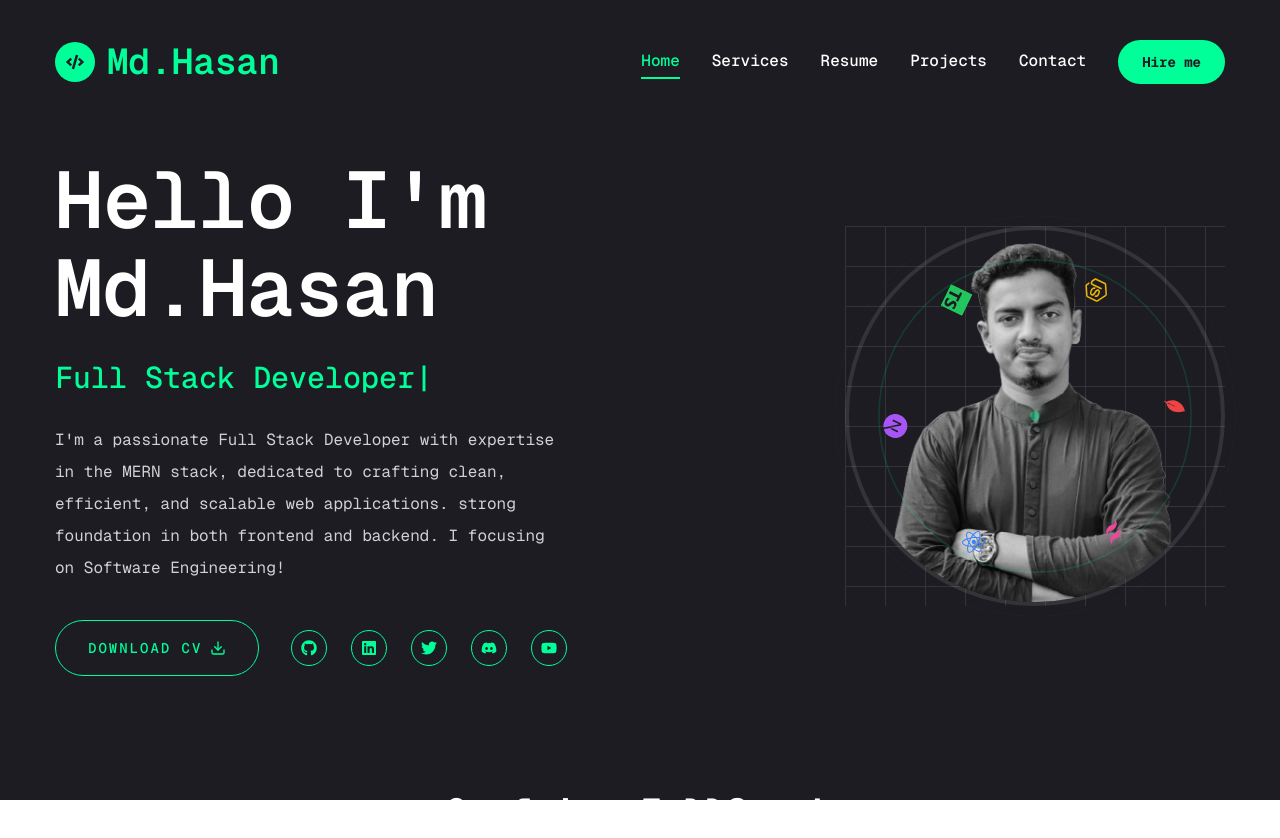
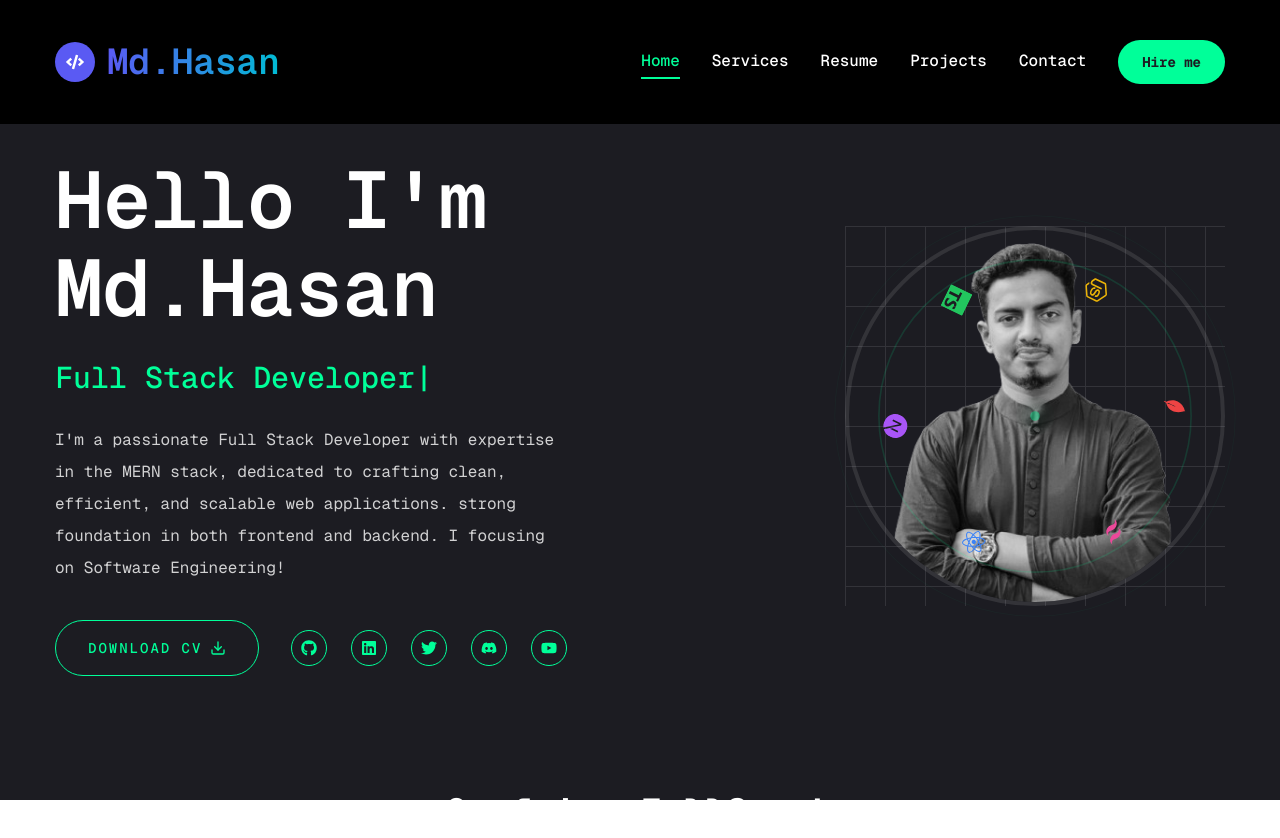
Before and after one commit to Hasan-Mahadi/My-Profile, a Next.js app: page / in a window 1280 px wide. Shown: the top 838 px of the page. Built offline with nearby package versions, Linux system fonts and the light colour scheme.

Commit message:
add and updated some ui design

```diff
--- a/src/components/Header.jsx
+++ b/src/components/Header.jsx
@@ -1,3 +1,51 @@
+// import Link from "next/link";
+// import { Button } from "./ui/button";
+// import Navbar from "./Navbar";
+// import MobileNav from "./MobileNav";
+// import { FaCode } from "react-icons/fa";
+
+// const Header = () => {
+//   return (
+//     <header className="py-8  xl:py-10 text-white  sticky top-0   ">
+//       <div className="container mx-auto  flex justify-between items-center ">
+//         {/* logo */}
+
+//         <Link href="/">
+
+//           <div className="flex items-center gap-3 ">
+//   <div className="w-10 h-10 rounded-full bg-accent flex items-center justify-center">
+//     <FaCode className="text-primary text-lg" />
+//   </div>
+
+//   <h1 className="text-4xl text-accent font-semibold flex items-center gap-2">
+//   Md.Hasan
+
+// </h1>
+
+// </div>
+//         </Link>
+
+//         {/* desktop Navbar & hire me button*/}
+
+//         <div className="hidden xl:flex items-center gap-8 ">
+//           <Navbar />
+//           <Link href="/contact">
+//             <Button className="font-bold">Hire me</Button>
+//           </Link>
+//         </div>
+
+//         {/* mobile Navbar */}
+
+//         <div className="xl:hidden">
+//           <MobileNav />
+//         </div>
+//       </div>
+//     </header>
+//   );
+// };
+
+// export default Header;
+
 import Link from "next/link";
 import { Button } from "./ui/button";
 import Navbar from "./Navbar";
@@ -6,32 +54,23 @@ import { FaCode } from "react-icons/fa";
 
 const Header = () => {
   return (
-    <header className="py-8  xl:py-10 text-white  sticky top-0   ">
-      <div className="container mx-auto  flex justify-between items-center ">
+    <header className="py-8 xl:py-10 text-white sticky top-0 bg-black z-50">
+      <div className="container mx-auto flex justify-between items-center">
         {/* logo */}
+        <Link href="/">
+          <div className="flex items-center gap-3">
+            <div className="w-10 h-10 rounded-full bg-[#5a5af3] flex items-center justify-center">
+              <FaCode className="text-white text-lg" />
+            </div>
 
-        <Link href="/">
-
-
-
-
-          <div className="flex items-center gap-3 ">
-  <div className="w-10 h-10 rounded-full bg-accent flex items-center justify-center">
-    <FaCode className="text-primary text-lg" />
-  </div>
-
-  <h1 className="text-4xl text-accent font-semibold flex items-center gap-2">
-  Md.Hasan
-
-</h1>
-
-
-</div>
+            <h1 className="text-4xl font-semibold flex items-center gap-2 bg-gradient-to-r from-[#5a5af3] to-[#00bcd4] bg-clip-text text-transparent">
+              Md.Hasan
+            </h1>
+          </div>
         </Link>
 
-        {/* desktop Navbar & hire me button*/}
-
-        <div className="hidden xl:flex items-center gap-8 ">
+        {/* desktop Navbar & hire me button */}
+        <div className="hidden xl:flex items-center gap-8">
           <Navbar />
           <Link href="/contact">
             <Button className="font-bold">Hire me</Button>
@@ -39,7 +78,6 @@ const Header = () => {
         </div>
 
         {/* mobile Navbar */}
-
         <div className="xl:hidden">
           <MobileNav />
         </div>
```
